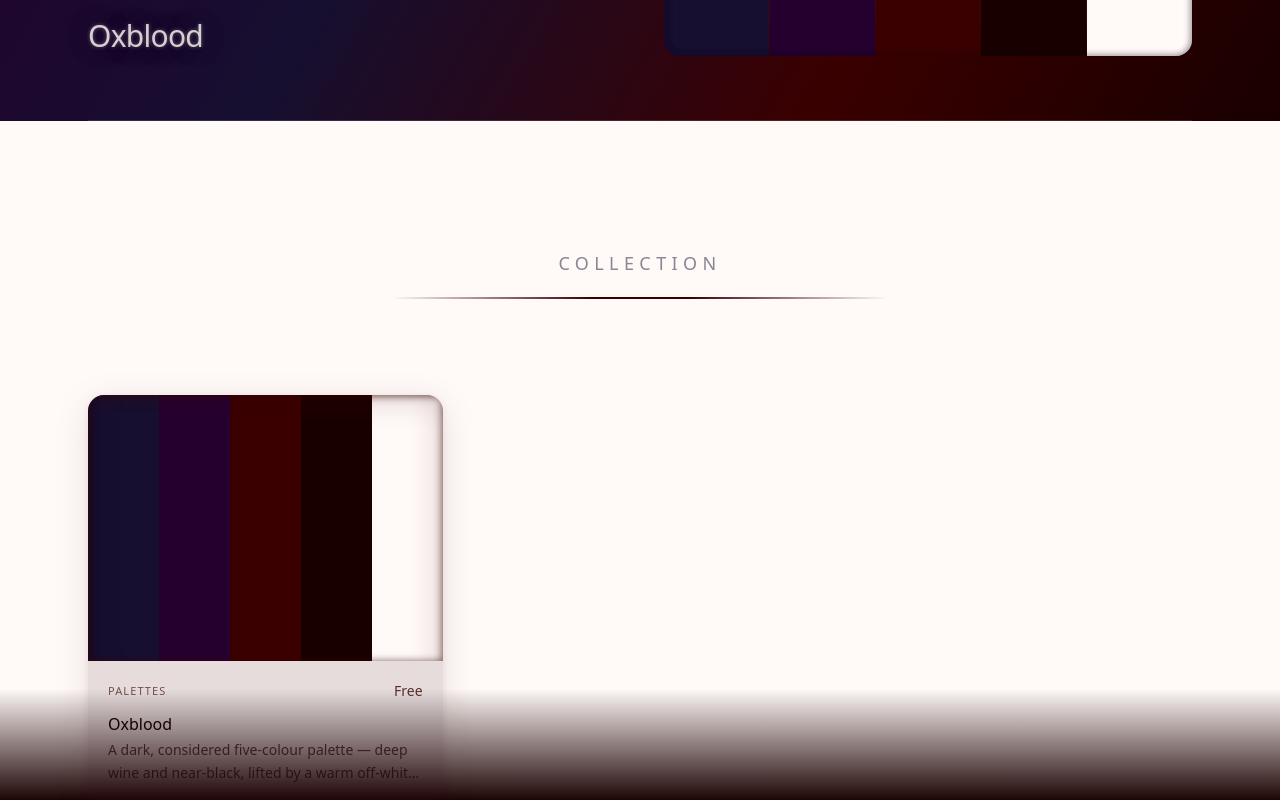
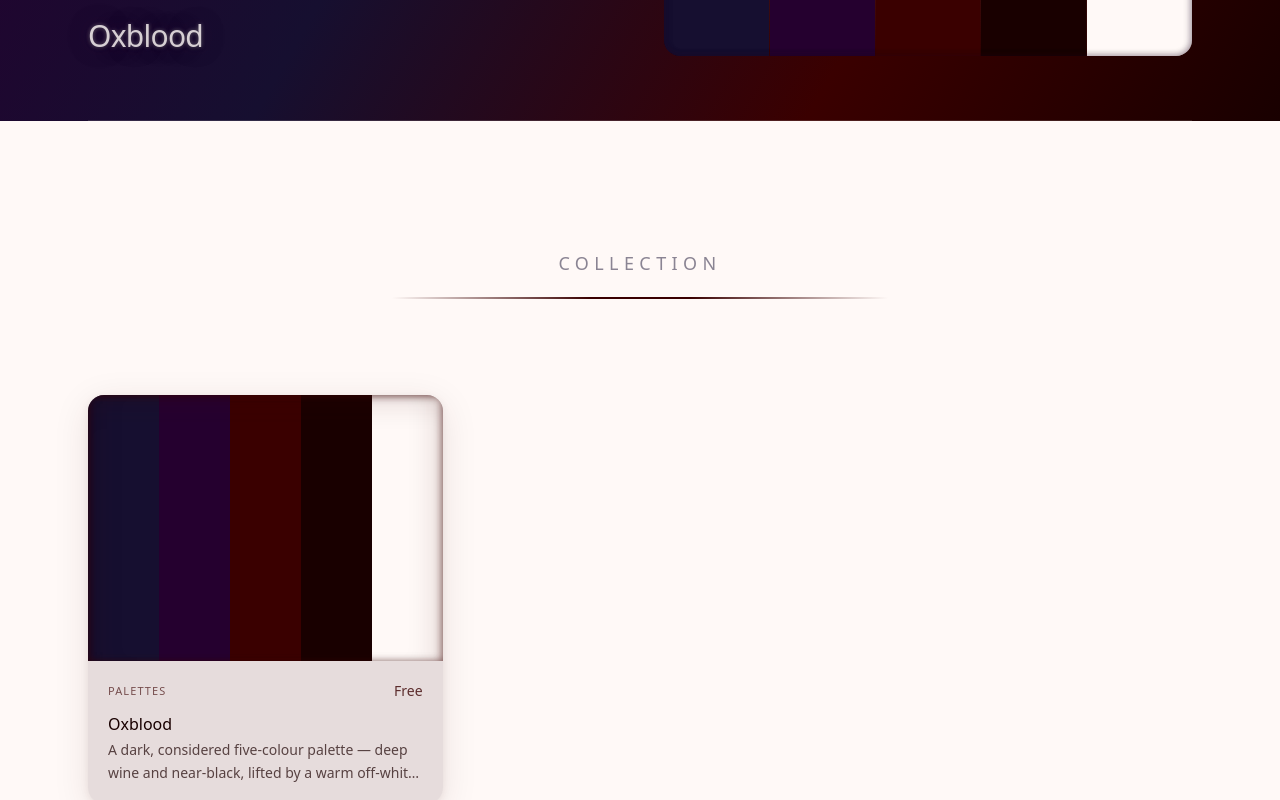
Before and after one commit to buddhikaherath92-dev/geistflow, a React (Vite) app: page / in a window 1280 px wide. Shown: the part 460-1260 px from the top of the page. Built offline with nearby package versions, Linux system fonts and the light colour scheme.

Commit message:
fix: add collection section spacing so content clears the gradient band

```diff
--- a/src/pages/Home.tsx
+++ b/src/pages/Home.tsx
@@ -146,7 +146,7 @@ export default function Home() {
       {/* ── Collection ── */}
       <div style={{ background: 'linear-gradient(to bottom, #FFF9F7 0%, #FFF9F7 70%, #190000 84%, #3A0000 92%, #25002F 100%)' }}>
       <div className="max-w-6xl mx-auto px-6">
-        <section className="py-32">
+        <section className="pt-32 pb-[32rem]">
           <div className="text-center mb-24">
             <h2 className="text-[#160F30]/50 text-lg tracking-[0.3em] uppercase font-normal mb-5">Collection</h2>
             <div
```
